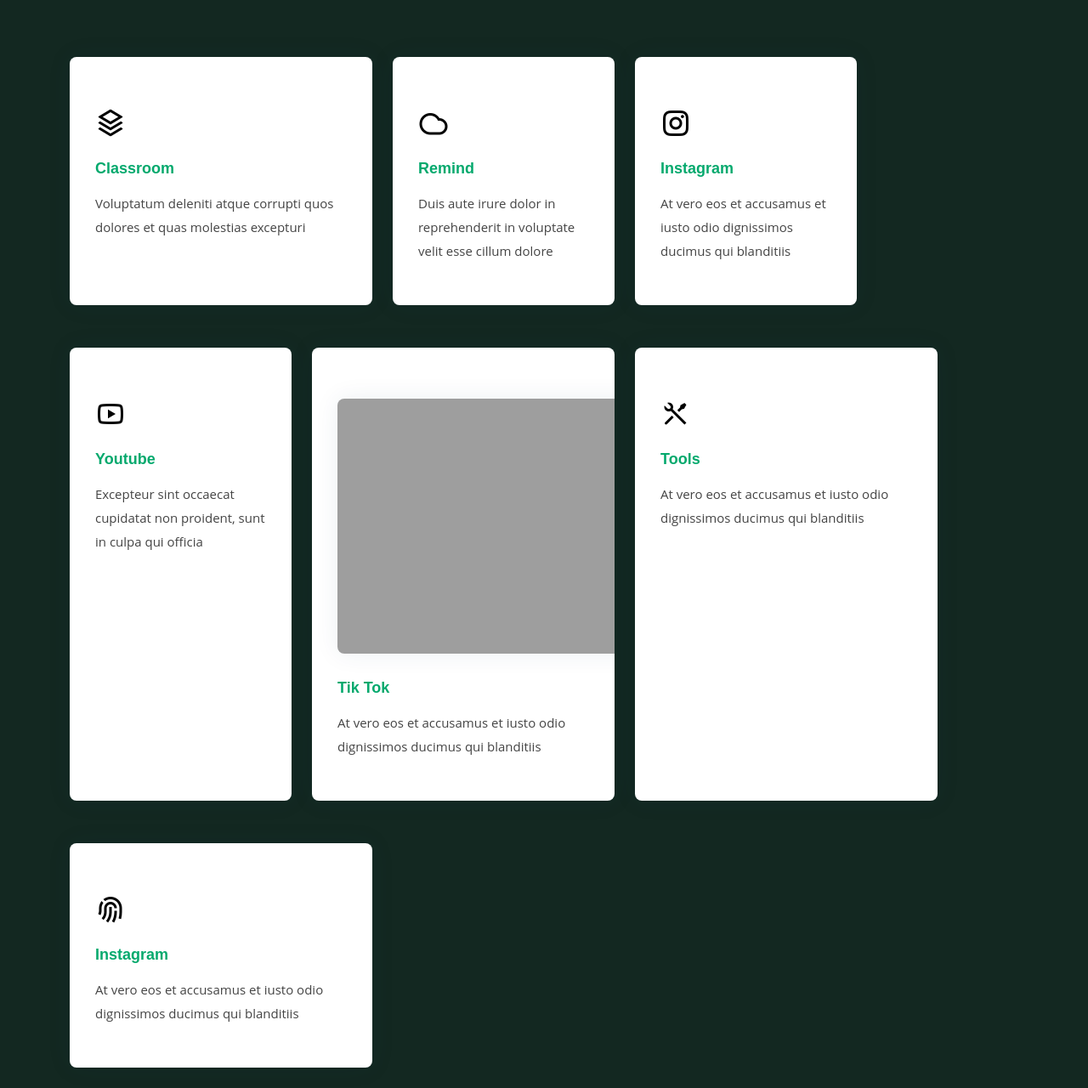
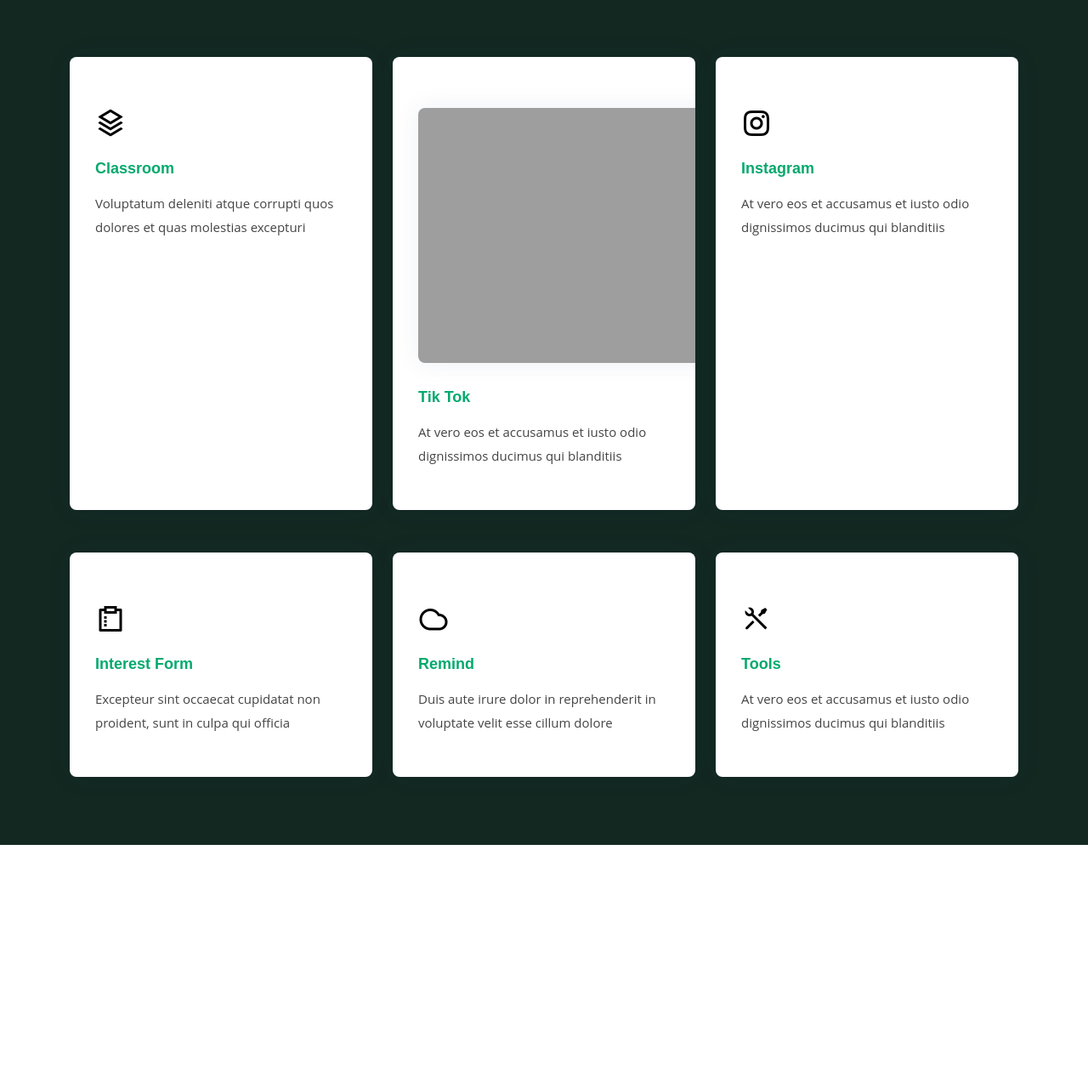
Before and after one commit to coopWeissman/MissionMillionaireClub, a plain HTML site: page index.html in a window 1280 px wide. Shown: the part 900-2180 px from the top of the page at 85% size. After the commit the page ends 1894 px from the top, so only its background shows below. Drawn offline with Linux system fonts and the light colour scheme; a web font is replaced by a local one.

Commit message:
Update index.html

```diff
--- a/index.html
+++ b/index.html
@@ -91,28 +91,7 @@
             <p class="description">Voluptatum deleniti atque corrupti quos dolores et quas molestias excepturi</p>
           </div>
         </div>
-        <div class="col-md-6 col-lg-3 d-flex align-items-stretch mb-5 mb-lg-0" data-aos="zoom-in" data-aos-delay="250">
-          <div class="icon-box">
-            <div class="icon"><i class="ri-cloudy-line"></i></div>
-            <h4 class="title"><a href="">Remind</a></h4>
-            <p class="description">Duis aute irure dolor in reprehenderit in voluptate velit esse cillum dolore</p>
-          </div>
-        </div>
-        <div class="col-md-6 col-lg-3 d-flex align-items-stretch mb-5 mb-lg-0" data-aos="zoom-in" data-aos-delay="300">
-          <div class="icon-box">
-            <div class="icon"><i class="ri-instagram-line"></i></div>
-            <h4 class="title"><a href="https://www.instagram.com/_mission_millionaire_/">Instagram</a></h4>
-            <p class="description">At vero eos et accusamus et iusto odio dignissimos ducimus qui blanditiis</p>
-          </div>
-        </div>
-        <div class="col-md-6 col-lg-3 d-flex align-items-stretch mb-5 mb-lg-0" data-aos="zoom-in" data-aos-delay="350">
-          <div class="icon-box">
-            <div class="icon"><i class="ri-youtube-line"></i></div>
-            <h4 class="title"><a href="https://www.youtube.com/channel/UC8KlnqZov0--C3VRxWxQMVA/featured">Youtube</a></h4>
-            <p class="description">Excepteur sint occaecat cupidatat non proident, sunt in culpa qui officia</p>
-          </div>
-        </div>
-        <div class="col-md-6 col-lg-4 d-flex align-items-stretch mb-5 mb-lg-0" data-aos="zoom-in" data-aos-delay="500">
+        <div class="col-md-6 col-lg-4 d-flex align-items-stretch mb-5 mb-lg-0" data-aos="zoom-in" data-aos-delay="250">
           <div class="icon-box">
             <!-- <div class="icon"><i class="ri-fingerprint-line"></i></div> -->
             <div class="iconTik"></div>
@@ -120,6 +99,29 @@
             <p class="description">At vero eos et accusamus et iusto odio dignissimos ducimus qui blanditiis</p>
           </div>
         </div>
+        <div class="col-md-6 col-lg-4 d-flex align-items-stretch mb-5 mb-lg-0" data-aos="zoom-in" data-aos-delay="300">
+          <div class="icon-box">
+            <div class="icon"><i class="ri-instagram-line"></i></div>
+            <h4 class="title"><a href="https://www.instagram.com/_mission_millionaire_/">Instagram</a></h4>
+            <p class="description">At vero eos et accusamus et iusto odio dignissimos ducimus qui blanditiis</p>
+          </div>
+        </div>
+        <div class="col-md-6 col-lg-4 d-flex align-items-stretch mb-5 mb-lg-0" data-aos="zoom-in" data-aos-delay="350">
+          <div class="icon-box">
+            <div class="icon"><i class="ri-survey-line"></i></div>
+            <h4 class="title"><a href="https://www.youtube.com/channel/UC8KlnqZov0--C3VRxWxQMVA/featured">Interest Form</a></h4>
+            <p class="description">Excepteur sint occaecat cupidatat non proident, sunt in culpa qui officia</p>
+          </div>
+        </div>
+        <div class="col-md-6 col-lg-4 d-flex align-items-stretch mb-5 mb-lg-0" data-aos="zoom-in" data-aos-delay="400">
+          <div class="icon-box">
+            <div class="icon"><i class="ri-cloudy-line"></i></div>
+            <h4 class="title"><a href="">Remind</a></h4>
+            <p class="description">Duis aute irure dolor in reprehenderit in voluptate velit esse cillum dolore</p>
+          </div>
+        </div>
+
+
 
         <!-- <div class="col-md-6 col-lg-3 d-flex align-items-stretch mb-5 mb-lg-0" data-aos="zoom-in" data-aos-delay="600">
           <div class="icon-box">
@@ -143,16 +145,6 @@
             <p class="description">At vero eos et accusamus et iusto odio dignissimos ducimus qui blanditiis</p>
           </div>
         </div>
-
-        <div class="col-md-6 col-lg-4 d-flex align-items-stretch mb-5 mb-lg-0" data-aos="zoom-in" data-aos-delay="900">
-          <div class="icon-box">
-            <div class="icon"><i class="ri-fingerprint-line"></i></div>
-            <h4 class="title"><a href="">Instagram</a></h4>
-            <p class="description">At vero eos et accusamus et iusto odio dignissimos ducimus qui blanditiis</p>
-          </div>
-        </div>
-
-
       </div>
     </div>
   </section><!-- End Hero -->
```
